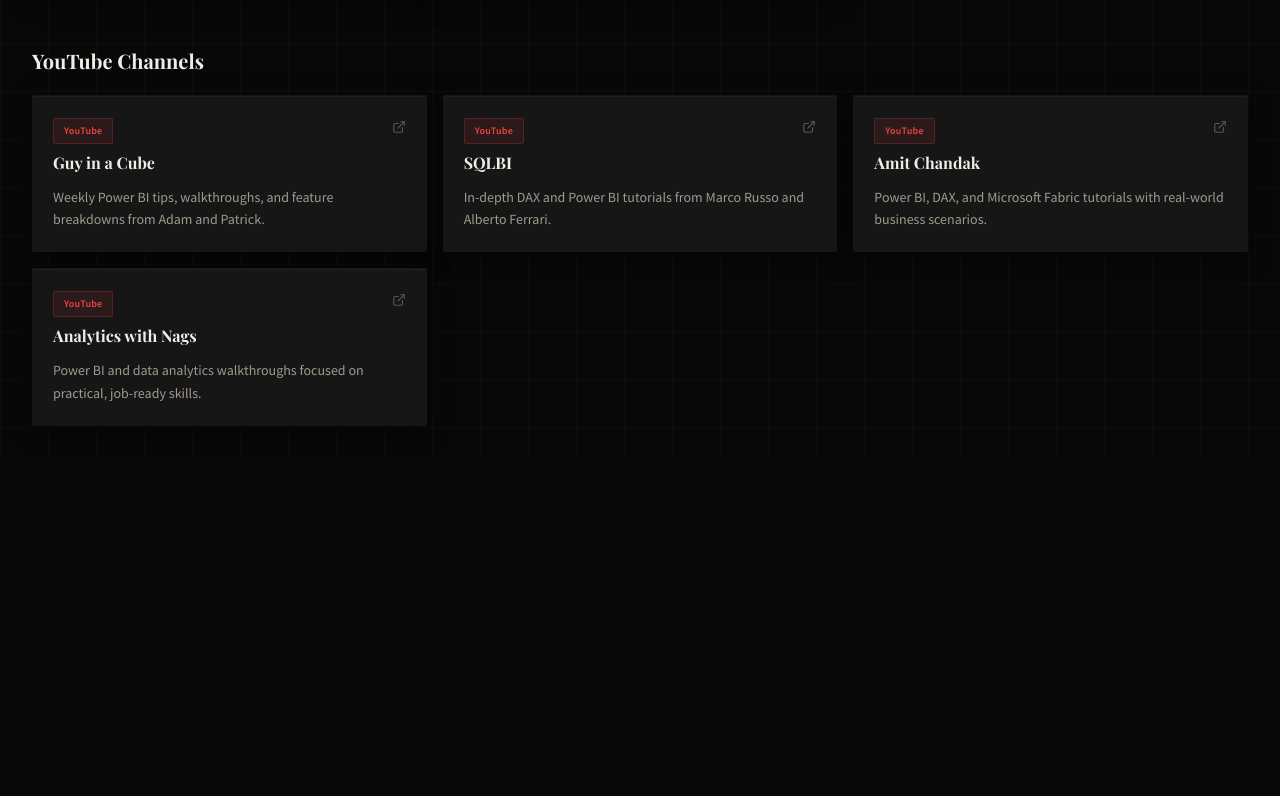
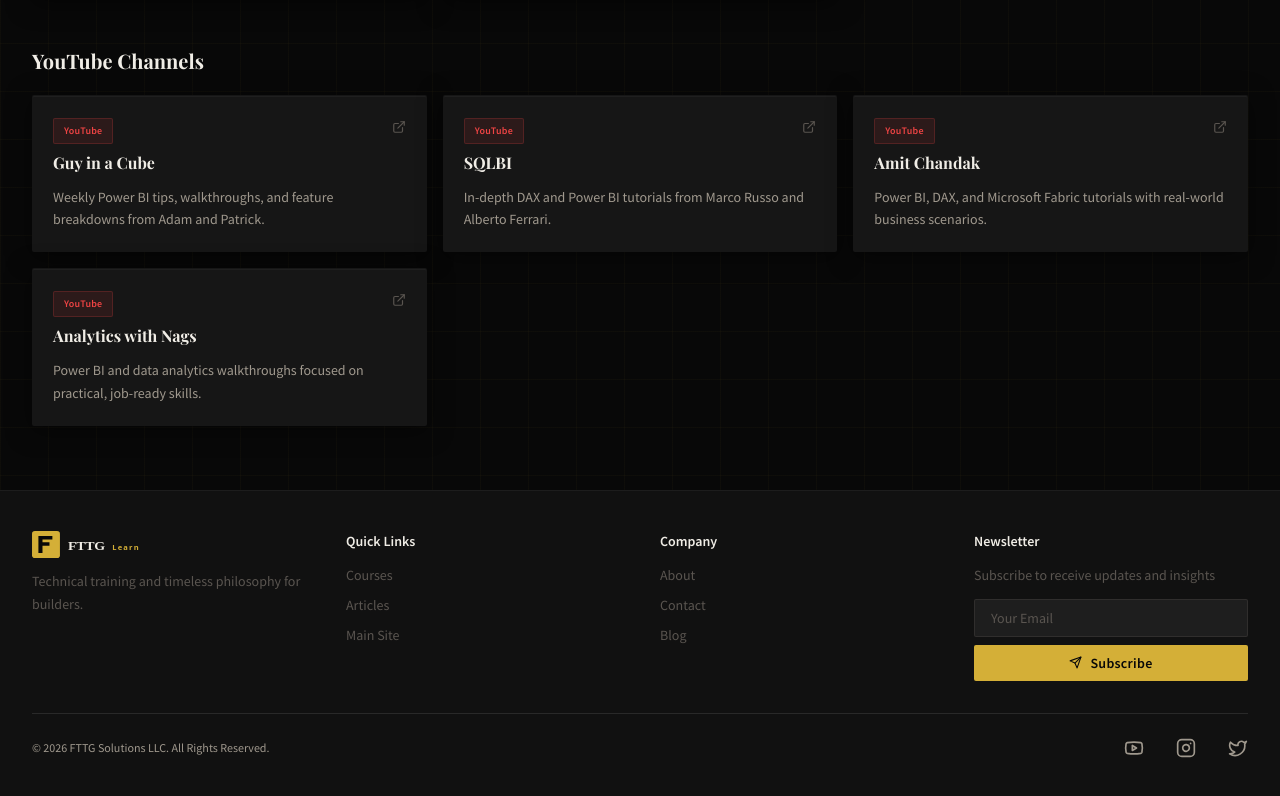
Before and after one commit to femithetechguy/learn.fttgsolutions, a Next.js app: page /resources in a window 1280 px wide. Shown: the part 3029-3825 px from the top of the page. Before the commit the page ends 3487 px from the top, so only its background shows below. Built offline with nearby package versions, Linux system fonts and the light colour scheme; a web font is replaced by a local one.

Commit message:
refactor: extract Footer into shared component, add to all pages

```diff
--- a/src/app/articles/page.tsx
+++ b/src/app/articles/page.tsx
@@ -2,6 +2,7 @@
 
 import { Construction } from 'lucide-react'
 import Nav from '@/components/Nav'
+import Footer from '@/components/Footer'
 import content from '@/lib/content'
 import articles from '@/lib/articles'
 
@@ -51,6 +52,7 @@
           </div>
         )}
       </div>
+      <Footer />
     </div>
   )
 }
--- a/src/app/courses/page.tsx
+++ b/src/app/courses/page.tsx
@@ -3,6 +3,7 @@
 import { useState } from 'react'
 import { PlayCircle, Clock, Lock, ChevronRight, Sparkles, TrendingUp } from 'lucide-react'
 import Nav from '@/components/Nav'
+import Footer from '@/components/Footer'
 import EmptyState from '@/components/EmptyState'
 import FilterBar, { ICON_MAP } from '@/components/FilterBar'
 import content from '@/lib/content'
@@ -158,6 +159,7 @@
           </div>
         </div>
       </div>
+      <Footer />
     </div>
   )
 }
--- a/src/app/resources/page.tsx
+++ b/src/app/resources/page.tsx
@@ -3,6 +3,7 @@
 import { useState, useMemo } from 'react'
 import { ExternalLink } from 'lucide-react'
 import Nav from '@/components/Nav'
+import Footer from '@/components/Footer'
 import EmptyState from '@/components/EmptyState'
 import FilterBar, { FilterPill, PillColor } from '@/components/FilterBar'
 import content from '@/lib/content'
@@ -128,6 +129,7 @@
           )}
         </div>
       </div>
+      <Footer />
     </div>
   )
 }
--- a/src/components/Dashboard.tsx
+++ b/src/components/Dashboard.tsx
@@ -3,10 +3,10 @@
 import { useState } from 'react'
 import {
   BookOpen, Code2, Brain, Flame, PlayCircle, Clock, Lock,
-  ChevronRight, Sparkles, TrendingUp, Users, Star,
-  Youtube, Instagram, Twitter, Send
+  ChevronRight, Sparkles, TrendingUp, Users, Star
 } from 'lucide-react'
 import Nav from '@/components/Nav'
+import Footer from '@/components/Footer'
 import Logo from '@/components/Logo'
 import content from '@/lib/content'
 import coursesData from '@/lib/courses'
@@ -238,74 +238,7 @@
         )}
       </div>
 
-      {/* Footer */}
-      <footer className="border-t border-white/5 mt-8 bg-bg-secondary">
-        <div className="max-w-7xl mx-auto px-4 sm:px-6 lg:px-8 py-10">
-
-          {/* Top grid — 1 col mobile, 2 col tablet, 4 col desktop */}
-          <div style={{ display: 'grid', gridTemplateColumns: 'repeat(auto-fit, minmax(200px, 1fr))', gap: '2.5rem' }}>
-
-            {/* Brand */}
-            <div className="flex flex-col gap-3">
-              <Logo size="sm" />
-              <p className="font-sans text-text-muted text-sm leading-relaxed">
-                {content.footer.brand.tagline}
-              </p>
-            </div>
-
-            {/* Quick Links */}
-            <div className="flex flex-col gap-2.5">
-              <p className="font-sans text-sm font-semibold text-text-primary mb-1">{content.footer.quickLinks.heading}</p>
-              {content.footer.quickLinks.links.map(l => (
-                <a key={l.label} href={l.href} className="font-sans text-sm text-text-muted hover:text-text-primary transition-colors" {...(l.external ? { target: '_blank', rel: 'noopener noreferrer' } : {})}>
-                  {l.label}
-                </a>
-              ))}
-            </div>
-
-            {/* Company */}
-            <div className="flex flex-col gap-2.5">
-              <p className="font-sans text-sm font-semibold text-text-primary mb-1">{content.footer.company.heading}</p>
-              {content.footer.company.links.map(l => (
-                <a key={l.label} href={l.href} target="_blank" rel="noopener noreferrer" className="font-sans text-sm text-text-muted hover:text-text-primary transition-colors">
-                  {l.label}
-                </a>
-              ))}
-            </div>
-
-            {/* Newsletter */}
-            <div className="flex flex-col gap-2.5">
-              <p className="font-sans text-sm font-semibold text-text-primary mb-1">{content.footer.newsletter.heading}</p>
-              <p className="font-sans text-sm text-text-muted">{content.footer.newsletter.description}</p>
-              <form onSubmit={e => e.preventDefault()} className="flex flex-col gap-2 mt-1">
-                <input type="email" placeholder={content.footer.newsletter.placeholder} className="input-dark text-sm py-2" />
-                <button type="submit" className="btn-gold text-sm py-2 gap-2">
-                  <Send size={13} />
-                  {content.footer.newsletter.button}
-                </button>
-              </form>
-            </div>
-
-          </div>
-
-          {/* Bottom bar */}
-          <div className="mt-8 pt-6 pb-10 border-t border-white/10 flex flex-col sm:flex-row items-center justify-between gap-4">
-            <p className="font-sans text-text-secondary text-xs">{content.footer.copyright}</p>
-            <div className="flex items-center gap-8 shrink-0">
-              <a href={content.footer.social.youtube} target="_blank" rel="noopener noreferrer" aria-label={content.footer.social.youtubeLabel} className="text-text-secondary hover:text-gold transition-colors">
-                <Youtube size={20} />
-              </a>
-              <a href={content.footer.social.instagram} target="_blank" rel="noopener noreferrer" aria-label={content.footer.social.instagramLabel} className="text-text-secondary hover:text-gold transition-colors">
-                <Instagram size={20} />
-              </a>
-              <a href={content.footer.social.twitter} target="_blank" rel="noopener noreferrer" aria-label={content.footer.social.twitterLabel} className="text-text-secondary hover:text-gold transition-colors">
-                <Twitter size={20} />
-              </a>
-            </div>
-          </div>
-
-        </div>
-      </footer>
+      <Footer />
       </div>{/* end overflow-x-hidden wrapper */}
     </div>
   )
--- /dev/null
+++ b/src/components/Footer.tsx
@@ -0,0 +1,74 @@
+import { Youtube, Instagram, Twitter, Send } from 'lucide-react'
+import Logo from '@/components/Logo'
+import content from '@/lib/content'
+
+export default function Footer() {
+  return (
+    <footer className="border-t border-white/5 mt-8 bg-bg-secondary">
+      <div className="max-w-7xl mx-auto px-4 sm:px-6 lg:px-8 py-10">
+
+        <div style={{ display: 'grid', gridTemplateColumns: 'repeat(auto-fit, minmax(200px, 1fr))', gap: '2.5rem' }}>
+
+          <div className="flex flex-col gap-3">
+            <Logo size="sm" />
+            <p className="font-sans text-text-muted text-sm leading-relaxed">
+              {content.footer.brand.tagline}
+            </p>
+          </div>
+
+          <div className="flex flex-col gap-2.5">
+            <p className="font-sans text-sm font-semibold text-text-primary mb-1">{content.footer.quickLinks.heading}</p>
+            {content.footer.quickLinks.links.map(l => (
+              <a key={l.label} href={l.href} className="font-sans text-sm text-text-muted hover:text-text-primary transition-colors"
+                {...(l.external ? { target: '_blank', rel: 'noopener noreferrer' } : {})}>
+                {l.label}
+              </a>
+            ))}
+          </div>
+
+          <div className="flex flex-col gap-2.5">
+            <p className="font-sans text-sm font-semibold text-text-primary mb-1">{content.footer.company.heading}</p>
+            {content.footer.company.links.map(l => (
+              <a key={l.label} href={l.href} target="_blank" rel="noopener noreferrer"
+                className="font-sans text-sm text-text-muted hover:text-text-primary transition-colors">
+                {l.label}
+              </a>
+            ))}
+          </div>
+
+          <div className="flex flex-col gap-2.5">
+            <p className="font-sans text-sm font-semibold text-text-primary mb-1">{content.footer.newsletter.heading}</p>
+            <p className="font-sans text-sm text-text-muted">{content.footer.newsletter.description}</p>
+            <form onSubmit={e => e.preventDefault()} className="flex flex-col gap-2 mt-1">
+              <input type="email" placeholder={content.footer.newsletter.placeholder} className="input-dark text-sm py-2" />
+              <button type="submit" className="btn-gold text-sm py-2 gap-2">
+                <Send size={13} />
+                {content.footer.newsletter.button}
+              </button>
+            </form>
+          </div>
+
+        </div>
+
+        <div className="mt-8 pt-6 pb-10 border-t border-white/10 flex flex-col sm:flex-row items-center justify-between gap-4">
+          <p className="font-sans text-text-secondary text-xs">{content.footer.copyright}</p>
+          <div className="flex items-center gap-8 shrink-0">
+            <a href={content.footer.social.youtube} target="_blank" rel="noopener noreferrer"
+              aria-label={content.footer.social.youtubeLabel} className="text-text-secondary hover:text-gold transition-colors">
+              <Youtube size={20} />
+            </a>
+            <a href={content.footer.social.instagram} target="_blank" rel="noopener noreferrer"
+              aria-label={content.footer.social.instagramLabel} className="text-text-secondary hover:text-gold transition-colors">
+              <Instagram size={20} />
+            </a>
+            <a href={content.footer.social.twitter} target="_blank" rel="noopener noreferrer"
+              aria-label={content.footer.social.twitterLabel} className="text-text-secondary hover:text-gold transition-colors">
+              <Twitter size={20} />
+            </a>
+          </div>
+        </div>
+
+      </div>
+    </footer>
+  )
+}
```
